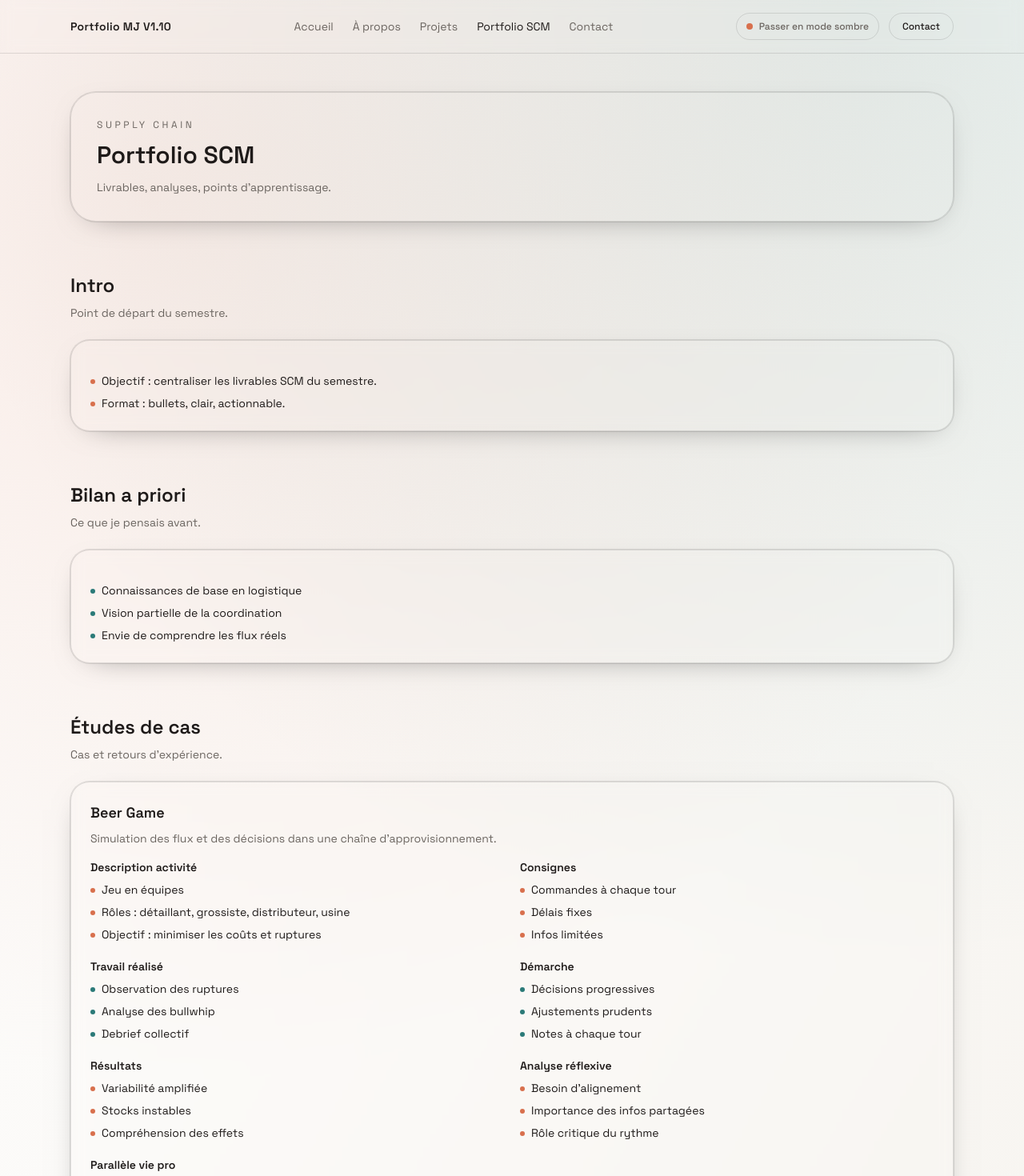
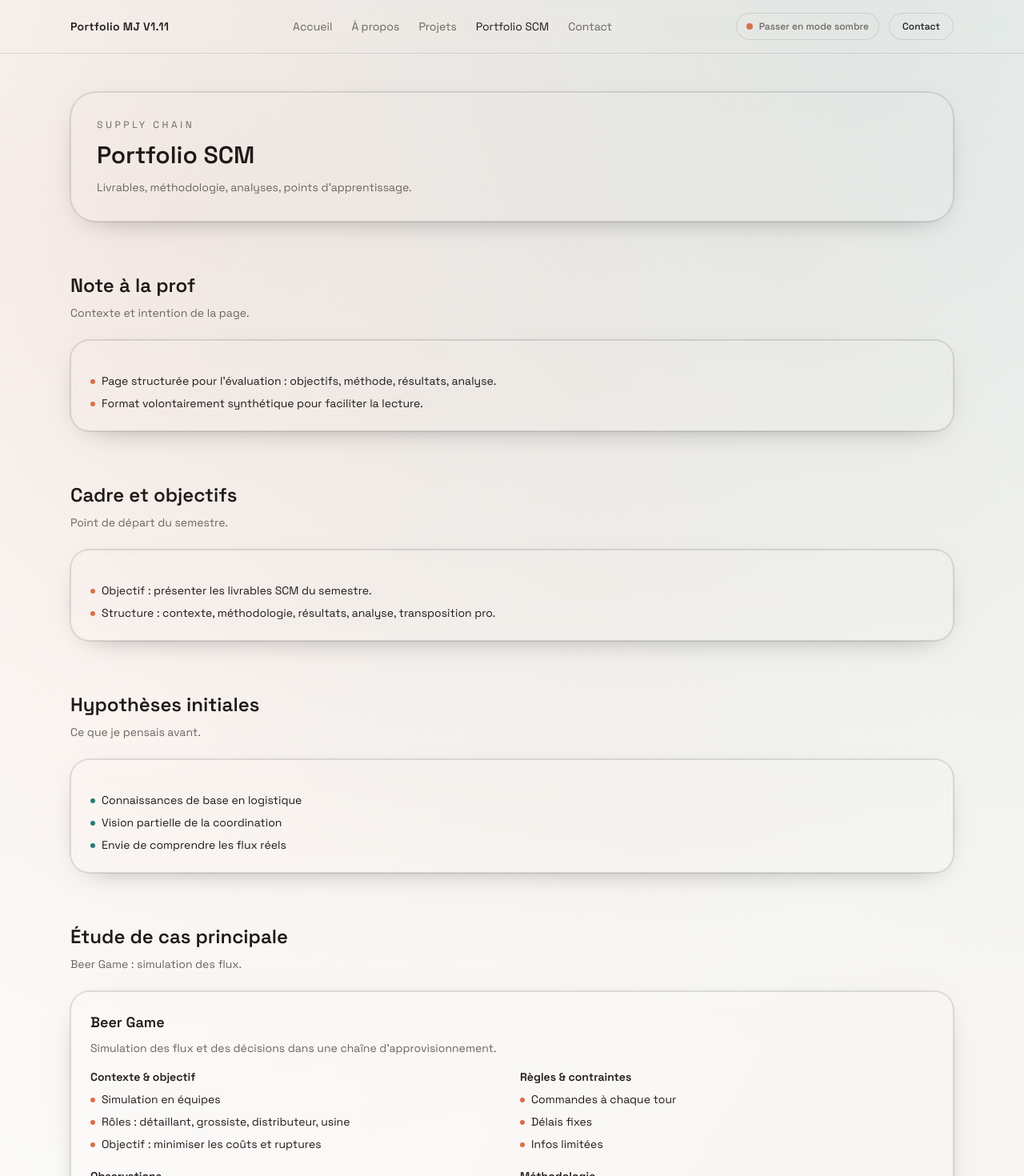
Before and after one commit to Gard0n/portfolio-mathieu-jardin, a Next.js app: page /portfolio-mathieu-jardin/course-portfolio in a window 1280 px wide. Shown: the top 1470 px of the page at 80% size. Built offline with nearby package versions, Linux system fonts and the light colour scheme.

Commit message:
Refine SCM section

```diff
--- a/src/app/course-portfolio/page.tsx
+++ b/src/app/course-portfolio/page.tsx
@@ -16,11 +16,26 @@ export default function CoursePortfolioPage() {
         <p className="text-xs uppercase tracking-[0.3em] text-muted">Supply Chain</p>
         <h1 className="mt-3 text-3xl font-semibold">Portfolio SCM</h1>
         <p className="mt-3 text-sm text-muted">
-          Livrables, analyses, points d&apos;apprentissage.
+          Livrables, méthodologie, analyses, points d&apos;apprentissage.
         </p>
       </section>
 
-      <Section title="Intro" description="Point de départ du semestre.">
+      {coursePortfolio.teacherNote ? (
+        <Section title="Note à la prof" description="Contexte et intention de la page.">
+          <Card>
+            <ul className="space-y-2 text-sm">
+              {coursePortfolio.teacherNote.map((item) => (
+                <li key={item} className="flex gap-2">
+                  <span className="mt-2 h-1.5 w-1.5 rounded-full bg-accent" />
+                  <span>{item}</span>
+                </li>
+              ))}
+            </ul>
+          </Card>
+        </Section>
+      ) : null}
+
+      <Section title="Cadre et objectifs" description="Point de départ du semestre.">
         <Card>
           <ul className="space-y-2 text-sm">
             {coursePortfolio.intro.map((item) => (
@@ -33,7 +48,7 @@ export default function CoursePortfolioPage() {
         </Card>
       </Section>
 
-      <Section title="Bilan a priori" description="Ce que je pensais avant.">
+      <Section title="Hypothèses initiales" description="Ce que je pensais avant.">
         <Card>
           <ul className="space-y-2 text-sm">
             {coursePortfolio.priorReview.map((item) => (
@@ -46,11 +61,11 @@ export default function CoursePortfolioPage() {
         </Card>
       </Section>
 
-      <Section title="Études de cas" description="Cas et retours d'expérience.">
+      <Section title="Étude de cas principale" description="Beer Game : simulation des flux.">
         <Card title={beerGame.title} description={beerGame.description}>
           <div className="grid gap-5 md:grid-cols-2">
             <div>
-              <h3 className="text-sm font-semibold">Description activité</h3>
+              <h3 className="text-sm font-semibold">Contexte &amp; objectif</h3>
               <ul className="mt-2 space-y-2 text-sm">
                 {beerGame.bullets.description.map((item) => (
                   <li key={item} className="flex gap-2">
@@ -61,7 +76,7 @@ export default function CoursePortfolioPage() {
               </ul>
             </div>
             <div>
-              <h3 className="text-sm font-semibold">Consignes</h3>
+              <h3 className="text-sm font-semibold">Règles &amp; contraintes</h3>
               <ul className="mt-2 space-y-2 text-sm">
                 {beerGame.bullets.instructions.map((item) => (
                   <li key={item} className="flex gap-2">
@@ -72,7 +87,7 @@ export default function CoursePortfolioPage() {
               </ul>
             </div>
             <div>
-              <h3 className="text-sm font-semibold">Travail réalisé</h3>
+              <h3 className="text-sm font-semibold">Observations</h3>
               <ul className="mt-2 space-y-2 text-sm">
                 {beerGame.bullets.work.map((item) => (
                   <li key={item} className="flex gap-2">
@@ -83,7 +98,7 @@ export default function CoursePortfolioPage() {
               </ul>
             </div>
             <div>
-              <h3 className="text-sm font-semibold">Démarche</h3>
+              <h3 className="text-sm font-semibold">Méthodologie</h3>
               <ul className="mt-2 space-y-2 text-sm">
                 {beerGame.bullets.approach.map((item) => (
                   <li key={item} className="flex gap-2">
@@ -94,7 +109,7 @@ export default function CoursePortfolioPage() {
               </ul>
             </div>
             <div>
-              <h3 className="text-sm font-semibold">Résultats</h3>
+              <h3 className="text-sm font-semibold">Résultats observés</h3>
               <ul className="mt-2 space-y-2 text-sm">
                 {beerGame.bullets.results.map((item) => (
                   <li key={item} className="flex gap-2">
@@ -105,7 +120,7 @@ export default function CoursePortfolioPage() {
               </ul>
             </div>
             <div>
-              <h3 className="text-sm font-semibold">Analyse réflexive</h3>
+              <h3 className="text-sm font-semibold">Analyse (effet bullwhip)</h3>
               <ul className="mt-2 space-y-2 text-sm">
                 {beerGame.bullets.reflection.map((item) => (
                   <li key={item} className="flex gap-2">
@@ -116,7 +131,7 @@ export default function CoursePortfolioPage() {
               </ul>
             </div>
             <div>
-              <h3 className="text-sm font-semibold">Parallèle vie pro</h3>
+              <h3 className="text-sm font-semibold">Transposition pro</h3>
               <ul className="mt-2 space-y-2 text-sm">
                 {beerGame.bullets.workParallel.map((item) => (
                   <li key={item} className="flex gap-2">
@@ -130,7 +145,7 @@ export default function CoursePortfolioPage() {
         </Card>
       </Section>
 
-      <Section title="Bilan a posteriori" description="À compléter après le semestre.">
+      <Section title="Synthèse d'apprentissage" description="À compléter après le semestre.">
         <Card>
           <ul className="space-y-2 text-sm">
             {coursePortfolio.postReview.map((item) => (
@@ -143,7 +158,7 @@ export default function CoursePortfolioPage() {
         </Card>
       </Section>
 
-      <Section title="Auto-évaluation" description="Auto-critique simple.">
+      <Section title="Auto-évaluation" description="Posture et axes de progrès.">
         <Card>
           <ul className="space-y-2 text-sm">
             {coursePortfolio.selfAssessment.map((item) => (
--- a/src/content/content.json
+++ b/src/content/content.json
@@ -1,6 +1,6 @@
 {
   "site": {
-    "name": "Portfolio MJ V1.10",
+    "name": "Portfolio MJ V1.11",
     "role": "Business Dev e-commerce / Shopify / CRM",
     "description": "Portfolio simple et direct : parcours, alternance, projets et livrables Supply Chain.",
     "url": "https://gard0n.github.io/portfolio-mathieu-jardin",
--- a/src/content/siteContent.ts
+++ b/src/content/siteContent.ts
@@ -152,9 +152,13 @@ export const siteContent = {
     ]
   },
   coursePortfolio: {
+    teacherNote: [
+      "Page structurée pour l'évaluation : objectifs, méthode, résultats, analyse.",
+      "Format volontairement synthétique pour faciliter la lecture."
+    ],
     intro: [
-      "Objectif : centraliser les livrables SCM du semestre.",
-      "Format : bullets, clair, actionnable."
+      "Objectif : présenter les livrables SCM du semestre.",
+      "Structure : contexte, méthodologie, résultats, analyse, transposition pro."
     ],
     priorReview: [
       "Connaissances de base en logistique",
@@ -168,7 +172,7 @@ export const siteContent = {
           "Simulation des flux et des décisions dans une chaîne d'approvisionnement.",
         bullets: {
           description: [
-            "Jeu en équipes",
+            "Simulation en équipes",
             "Rôles : détaillant, grossiste, distributeur, usine",
             "Objectif : minimiser les coûts et ruptures"
           ],
@@ -178,8 +182,8 @@ export const siteContent = {
             "Infos limitées"
           ],
           work: [
-            "Observation des ruptures",
-            "Analyse des bullwhip",
+            "Suivi des stocks et ruptures",
+            "Observation de l'effet bullwhip",
             "Debrief collectif"
           ],
           approach: ["Décisions progressives", "Ajustements prudents", "Notes à chaque tour"],
```
